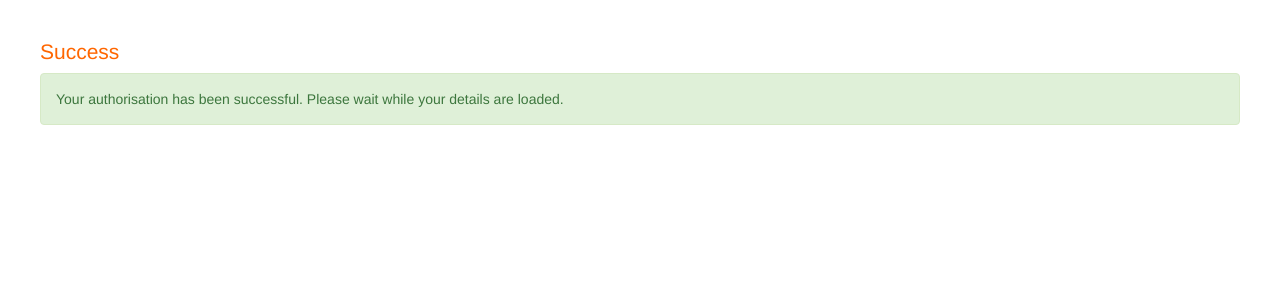
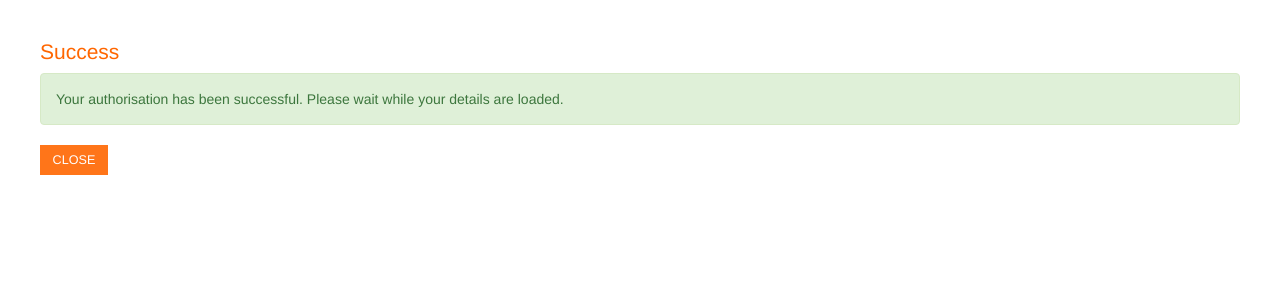
Before and after one commit to benedwards44/sforgcompare, a Django app: template sforgcompare/templates/oauth_response.html in a window 1280 px wide. Shown: the top 300 px of the page. Run offline with Django 3.2, Linux system fonts and the light colour scheme; the template is opened without the code that fills it, so the values that code supplies are empty; some libraries are stand-ins or nearby versions.

Commit message:
Forced HTTPS

```diff
--- a/requirements.txt
+++ b/requirements.txt
@@ -11,3 +11,4 @@ wsgiref==0.1.2
 redis==2.10.3
 whitenoise==1.0.3
 celery==3.1.0
+django-sslify==0.2.4
--- a/sforgcompare/settings.py
+++ b/sforgcompare/settings.py
@@ -36,6 +36,7 @@ INSTALLED_APPS = (
 )
 
 MIDDLEWARE_CLASSES = (
+    'sslify.middleware.SSLifyMiddleware',
     'django.contrib.sessions.middleware.SessionMiddleware',
     'django.middleware.common.CommonMiddleware',
     'django.middleware.csrf.CsrfViewMiddleware',
--- a/sforgcompare/templates/oauth_response.html
+++ b/sforgcompare/templates/oauth_response.html
@@ -41,6 +41,8 @@
                     Your authorisation has been successful. Please wait while your details are loaded.
                 </div>
 
+                <button onclick="window.close();">Close</button>
+
                 <iframe src="https://login.salesforce.com/secur/logout.jsp" width="0" height="0" style="display:none;"></iframe>
                 <iframe src="https://test.salesforce.com/secur/logout.jsp" width="0" height="0" style="display:none;"></iframe>
 
```
